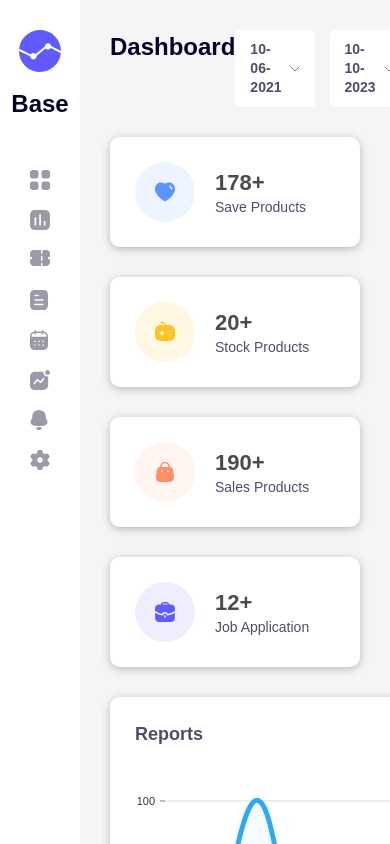
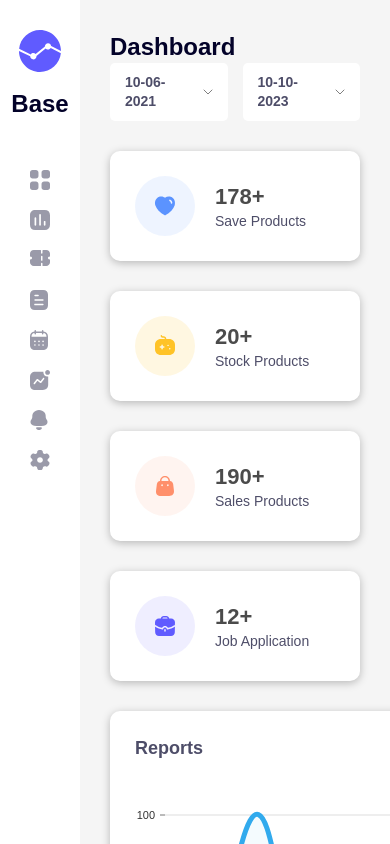
Before and after one commit to 15akash/dashboard-app, a Next.js app: page / in a window 390 px wide. Built offline with nearby package versions, Linux system fonts and the light colour scheme.

Commit message:
fixing doughnut in mobile version

```diff
--- a/styles/Home.module.scss
+++ b/styles/Home.module.scss
@@ -100,3 +100,19 @@
         }
     }
 }
+
+@media screen and (max-width: '600px') {
+
+    .homepage {
+        &--header {
+            flex-direction: column !important;
+        }
+    }
+    .charts {
+        &--doughnut {
+            &-transactions {
+                margin: 0 auto;
+            }
+        }
+    }
+}
```
